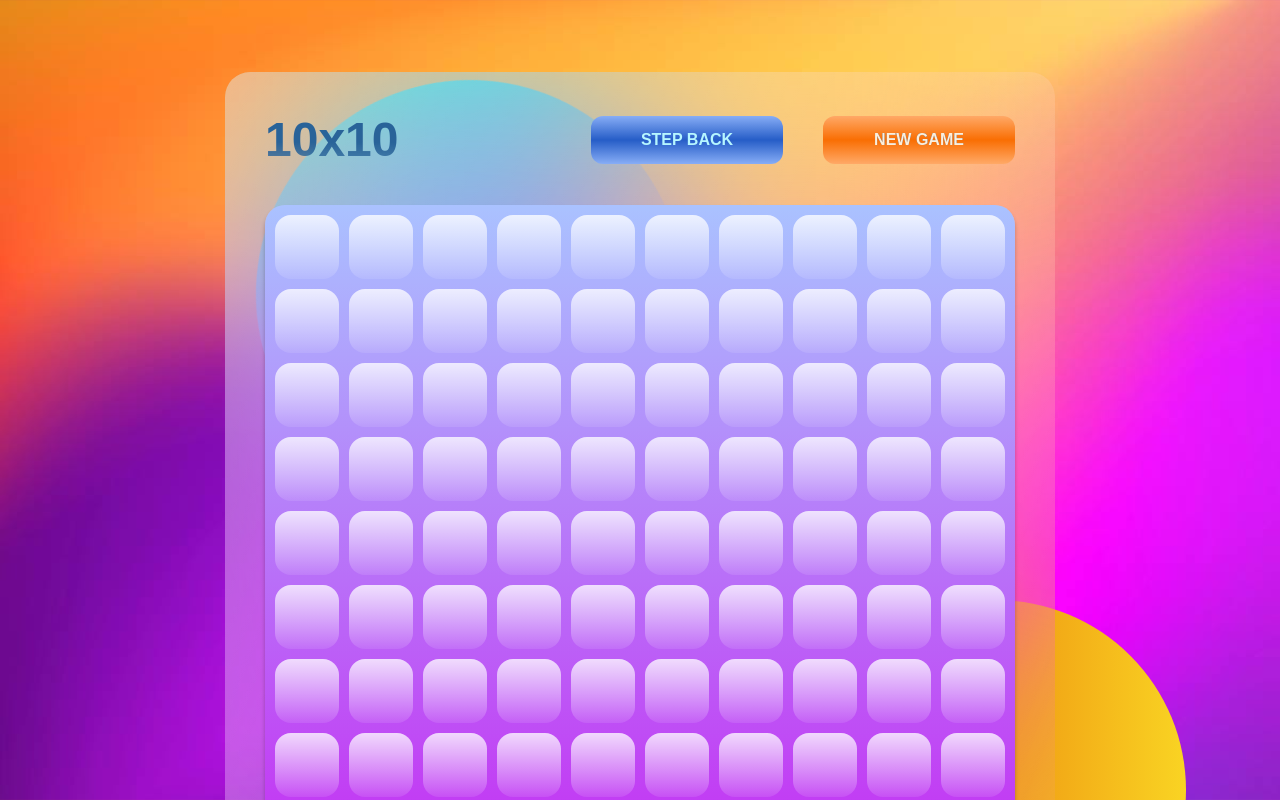
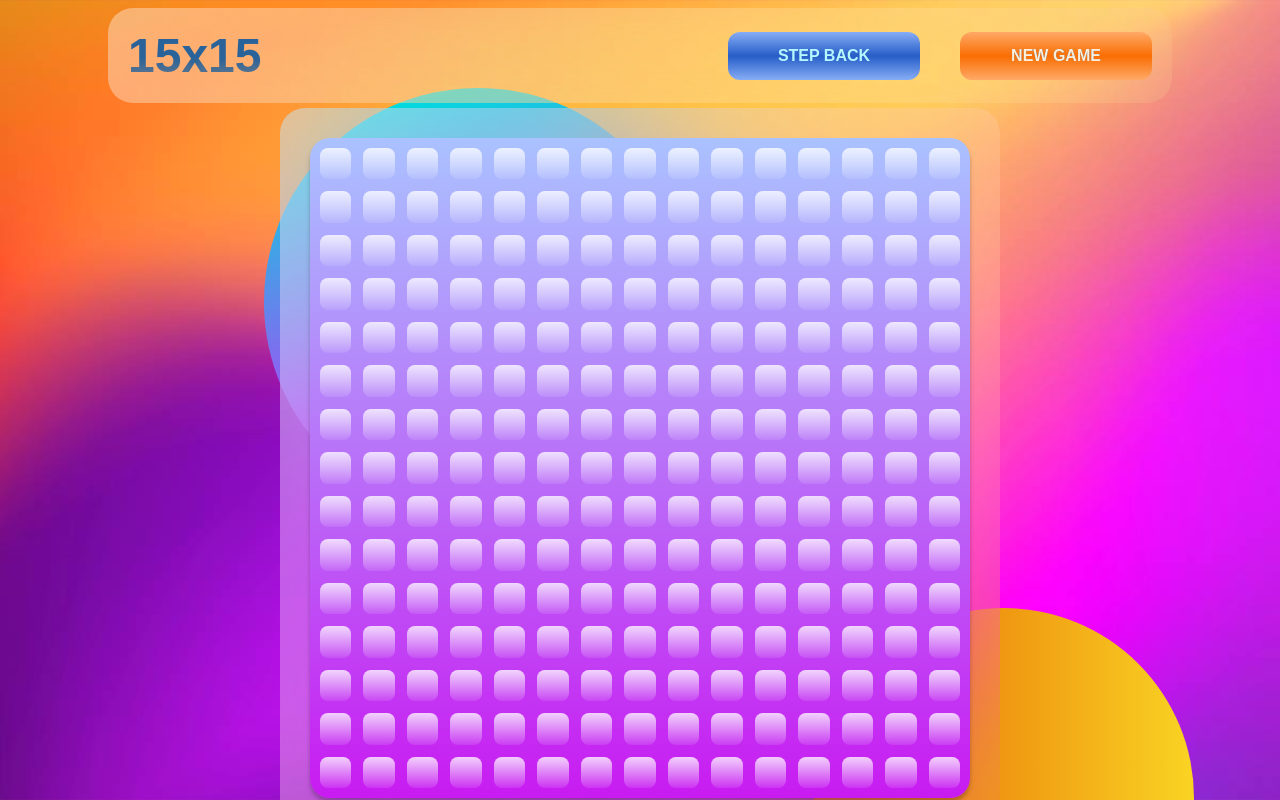
Before and after one commit to Anastasia1111111/Game-SC, an Angular app: page / in a window 1280 px wide. Both pictures are taken after a click on the button "START". Shown: the top 800 px of the page. Built offline with nearby package versions, Linux system fonts and the light colour scheme.

Commit message:
Add limitions width and height for board

```diff
--- a/src/app/app.component.scss
+++ b/src/app/app.component.scss
@@ -1,8 +1,3 @@
-:host {
-  display: block;
-  height: 100vh;
-  overflow: auto;
-}
 .circleBlue {
   position: absolute;
   border-radius: 50%;
--- a/src/app/board/board.component.scss
+++ b/src/app/board/board.component.scss
@@ -1,26 +1,27 @@
 :host {
   display: grid;
-  grid-template-columns: repeat(var(--columns), 1fr);
-  grid-template-rows: repeat(var(--rows), 1fr);
+  grid-template-columns: repeat(var(--columns), minmax(20px, 64px));
+  grid-template-rows: repeat(var(--rows), minmax(20px, 1fr));
   border-radius: 20px;
   background: linear-gradient(180deg, #aac2ff 0%, #c81bf1 100%);
-  backdrop-filter: blur(101px);
   box-shadow: 0px 4px 4px 0px #00000040;
-  padding: 0px 10px 10px 0px;
+  padding: 10px;
+  max-width: 80vh;
+  max-height: 80vh;
+  gap: 12px;
+  //container-type: inline-size;
+  //width: 100%;
 }
 
 button {
-  display: flex;
   background: linear-gradient(
     180deg,
     #ffffff -31.99%,
     rgba(255, 255, 255, 0) 113.98%
   );
   border: none;
-  border-radius: 16px;
-  height: 64px;
-  width: 64px;
-  margin: 10px 0px 0px 10px;
+  border-radius: 25%;
+  aspect-ratio:1;
   &:hover {
     cursor: pointer;
   }
@@ -30,28 +31,40 @@ button {
   }
 }
 
+@container (min-height: 60vh){
+  .button{
+    background-color: #26ab3f;
+  }
+}
+
+@media(max-height: 500px){
+  .button{
+    background-color: #26ab3f;
+  }
+}
+
 .selected {
   pointer-events: none;
   p {
     display: flex;
-    margin: auto;
-    height: 38px;
-    width: 38px;
+    height: 2rem;
+    width: 2rem;
     border-radius: 50%;
     background: linear-gradient(220.53deg, #b2f763 0%, #26ab3f 76.95%);
-    font-size: 16px;
+    font-size: 1rem;
+    //aspect-ratio: 1;
     font-weight: 700;
     color: red;
     margin: auto;
-    line-height: 24px;
+    //line-height: 24px;
   }
 }
 
 .possible > p {
   display: flex;
   margin: auto;
-  height: 24px;
-  width: 24px;
+  height: 1rem;
+  width: 1rem;
   border-radius: 50%;
   background: linear-gradient(180deg, #ffb800 0%, #ff1f00 100%);
 }
@@ -77,16 +90,17 @@ button {
   p {
     display: flex;
     text-align: center;
-    margin: auto;
-    height: 48px;
-    width: 48px;
+    // margin: auto;
+    height: 2rem;
+    width: 2rem;
+    //aspect-ratio: 1;
     border-radius: 50%;
     background: linear-gradient(180deg, #ffb800 0%, #ff1f00 100%);
-    font-size: 18px;
+    font-size: 1rem;
     font-weight: 700;
     color: blue;
     margin: auto;
-    line-height: 27px;
+    // line-height: 27px;
   }
 }
 
--- a/src/app/game.service.ts
+++ b/src/app/game.service.ts
@@ -28,12 +28,12 @@ export class GameService {
   ];
 
   sizeForm = new FormGroup({
-    height: new FormControl(10, [
+    height: new FormControl(15, [
       Validators.required,
       Validators.min(4),
       Validators.max(20),
     ]),
-    width: new FormControl(10, [
+    width: new FormControl(15, [
       Validators.required,
       Validators.min(4),
       Validators.max(20),
--- a/src/app/gamefield/gamefield.component.html
+++ b/src/app/gamefield/gamefield.component.html
@@ -1,5 +1,3 @@
-@if (gameService.buttonState.length) {
-  <div>
     <div class="game-field-header">
       <span>
         {{ gameService.sizeForm.value.width }}x{{
@@ -8,12 +6,13 @@
       </span>
       <div>
         <button class="step-back" (click)="onStepBackClick()">STEP BACK</button>
-        <button class="restart" (click)="newGame()">
+        <button class="restart" (click)="newGame(); onRestartClick()">
           <span>NEW GAME</span>
         </button>
       </div>
     </div>
-
+    @if (gameService.buttonState.length) {
+      <div class="board">
     <app-board
       [buttonState]="gameService.buttonState"
       [historyMoves]="gameService.historyMoves"
@@ -41,7 +40,7 @@
         <input type="text" maxlength="6" formControlName="width" />
         <span>X</span>
         <input type="text" maxlength="6" formControlName="height" />
-        <button class="exit" type="submit" (click)="createButtonState()">
+        <button class="exit" type="submit" [disabled]="gameService.sizeForm.invalid" (click)="createButtonState()">
           <span>START</span>
         </button>
       </form>
--- a/src/app/gamefield/gamefield.component.scss
+++ b/src/app/gamefield/gamefield.component.scss
@@ -1,40 +1,18 @@
-:host > div {
+.game-field-header {
   display: flex;
-  flex-direction: column;
-  margin-left: auto;
-  margin-right: auto;
-  margin-top: 72px;
-  padding: 40px 40px;
-  width: fit-content;
+  justify-content: space-between;
+  align-items: center;
+  margin:auto;
+  margin-bottom: 5px;
+  padding: 20px;
+  width: 80vw;
   border-radius: 25px;
-  border-image-source: radial-gradient(
-      0% 50% at 50% 50%,
-      #0f0f0f 0%,
-      rgba(21, 21, 21, 0) 100%
-    ),
-    radial-gradient(
-      198.89% 50% at 50% 50%,
-      #0a7abf 0%,
-      rgba(255, 255, 255, 0.7) 100%
-    ),
-    radial-gradient(
-      170.42% 50% at 50% 50%,
-      #ffffff 0%,
-      rgba(255, 255, 255, 0) 100%
-    );
   background: linear-gradient(
     111.49deg,
     rgba(255, 255, 255, 0.4) -8.95%,
     rgba(255, 255, 255, 0.01) 114%
   );
   backdrop-filter: blur(100px);
-}
-
-.game-field-header {
-  display: flex;
-  justify-content: space-between;
-  align-items: center;
-  padding-bottom: 38px;
   button + button {
     margin-left: 25px;
   }
@@ -43,8 +21,18 @@
   }
 }
 
-app-board {
-  margin: auto;
+.board {
+  margin:auto;
+  padding: 30px;
+  width: fit-content;
+  //height: fit-content;
+  border-radius: 25px;
+  background: linear-gradient(
+    111.49deg,
+    rgba(255, 255, 255, 0.4) -8.95%,
+    rgba(255, 255, 255, 0.01) 114%
+  );
+  backdrop-filter: blur(100px);
 }
 
 .step-back {
@@ -314,12 +302,10 @@ footer {
 }
 
 input.ng-invalid.ng-touched {
-  border: 3px solid;
   border-color: red;
 }
 
 .start-dialog {
-  //position: relative;
   header {
     span {
       padding: 0px;
--- a/src/styles.scss
+++ b/src/styles.scss
@@ -2,7 +2,6 @@ body {
   background-image: url("./assets/background-crop.jpg");
   background-size: cover;
   overflow: hidden;
-  margin: 0;
   font-family: Arial, Helvetica, sans-serif;
 }
 
```
